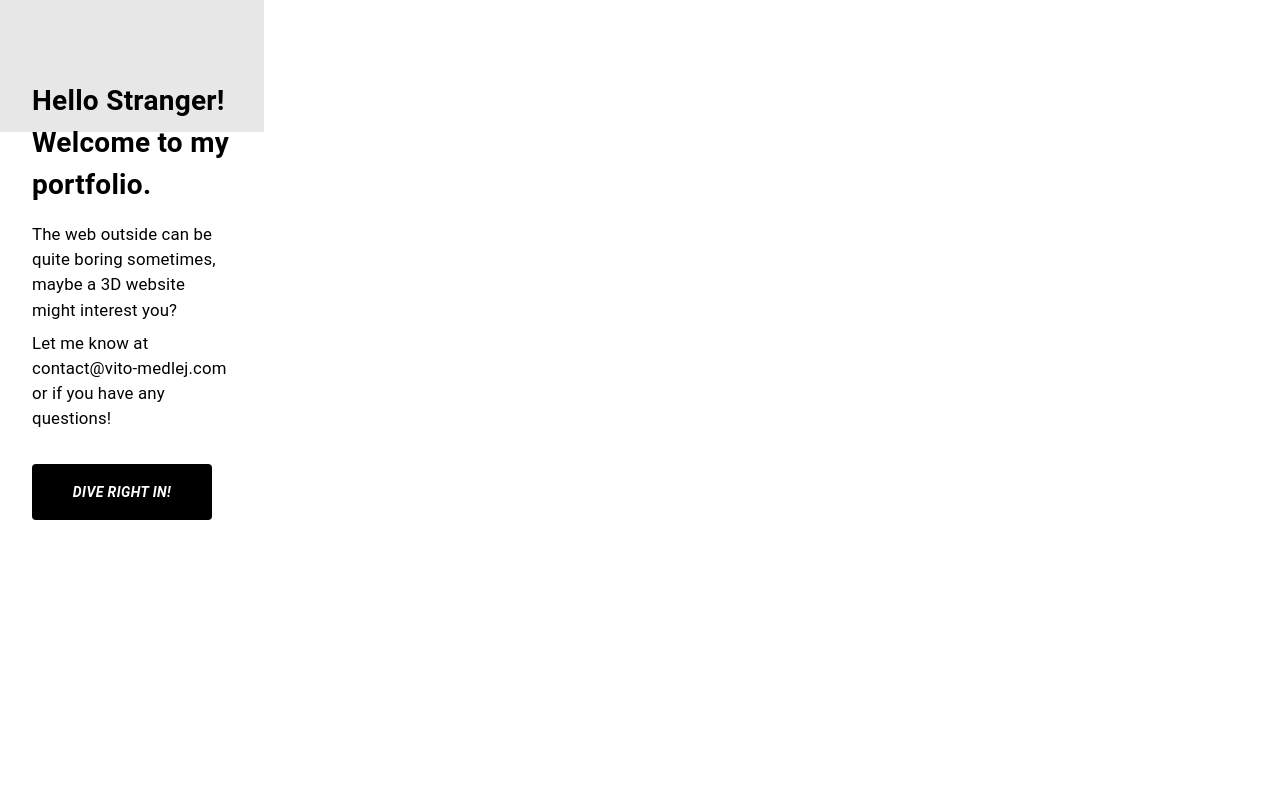
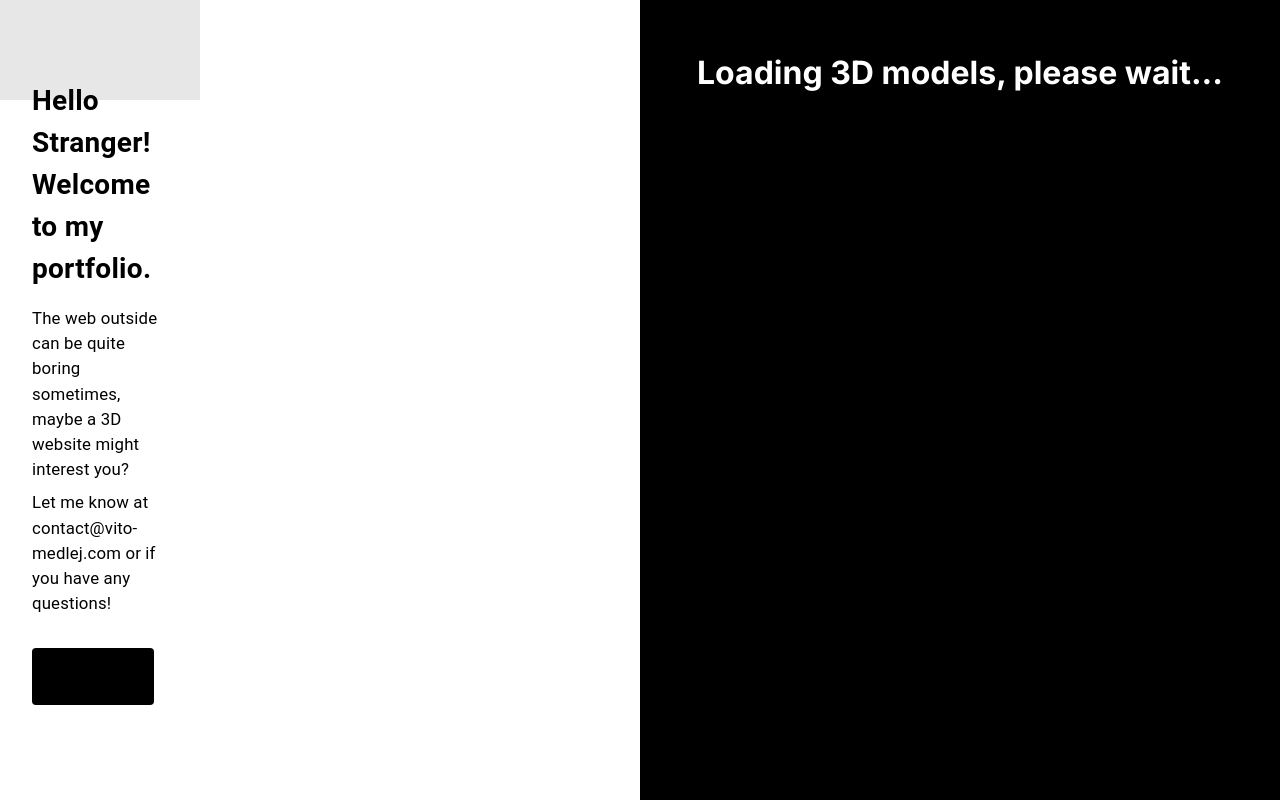
Before and after one commit to VitoMedlej/threejs-portfolio, a Next.js app: page / in a window 1280 px wide. Built offline with nearby package versions, Linux system fonts and the light colour scheme; no server answers.

Commit message:
starter fullscreen + loading

```diff
--- a/src/app/Context/Context.tsx
+++ b/src/app/Context/Context.tsx
@@ -3,6 +3,7 @@ import { createContext, useContext, useEffect, useState } from "react";
 
 
 export const FullScreenContext = createContext < any > ({});
+export const IsLoadedContext = createContext < any > (false);
 
 
 
@@ -11,12 +12,18 @@ export const FullScreenContext = createContext < any > ({});
       }
       ) => {
         const [isfullscreen,
-            setFullScreen] = useState(false);
+          setFullScreen] = useState(false);
 
+          const [isLoaded,
+            setLoaded] = useState(false);
+
+            console.log('isLoaded: ', isLoaded);
 
             return (
                 <FullScreenContext.Provider value={{isfullscreen,setFullScreen}}>
+                <IsLoadedContext.Provider value={{isLoaded,setLoaded}}>
             {children}
+    </IsLoadedContext.Provider>
     </FullScreenContext.Provider>
             )
         }
@@ -24,3 +31,4 @@ export const FullScreenContext = createContext < any > ({});
 export default ContextWrapper
 
 export const useFullscreen = () => useContext(FullScreenContext);
+export const useLoadState = () => useContext(IsLoadedContext);
--- a/src/app/Starter/Starter.tsx
+++ b/src/app/Starter/Starter.tsx
@@ -2,10 +2,11 @@
 import React, { useContext, useEffect } from 'react';
 import Box from '@mui/material/Box';
 import { Button, Typography } from '@mui/material';
-import { useFullscreen } from '../Context/Context';
+import { useFullscreen, useLoadState } from '../Context/Context';
 
 const Starter = () => {
   const { isfullscreen, setFullScreen } = useFullscreen();
+  const {isLoaded} = useLoadState()
 
   useEffect(() => {
     const handleFullScreenChange = () => {
@@ -45,11 +46,12 @@ const Starter = () => {
       <Typography sx={{ fontSize: '1.05em', pt: 1, fontWeight: 400 }}>
         Let me know at contact@vito-medlej.com or if you have any questions!
       </Typography>
-      <Button
+    {  <Button
+    disabled={!isLoaded}
         onClick={handleFullScreen}
         sx={{ py:2,fontWeight:600,width: '90%', fontStyle: 'italic', ':hover': { color: 'black', border: '1px solid black' }, background: 'black', color: 'white', mt: 4 }}>
         DIVE RIGHT IN!
-      </Button>
+      </Button>}
       </Box>
 
     </Box>
--- a/src/app/desktop/Desktop.tsx
+++ b/src/app/desktop/Desktop.tsx
@@ -3,14 +3,15 @@ import React, { useRef, useEffect, useState } from "react";
 import * as THREE from "three";
 import { PointerLockControls } from "three/examples/jsm/controls/PointerLockControls.js";
 // import MobileButtons from "../MobileButtons/MobileButtons";
-import { GLTFLoader, MTLLoader } from "three-stdlib";
+import { GLTFLoader } from "three-stdlib";
 import Stats from 'stats.js';
-import { useFullscreen } from "../Context/Context";
+import { useFullscreen, useLoadState } from "../Context/Context";
 
 
 const ThreeScene: React.FC = () => {
   const canvasRef = useRef<HTMLCanvasElement>(null);
   const { isfullscreen, setFullScreen } = useFullscreen();
+  const {isLoaded, setLoaded} = useLoadState()
 
 
 
@@ -117,8 +118,15 @@ gltfloader.load('/materials/new.glb', (gltf: any) => {
   scene.add(gltf.scene);
 
   modelsLoaded = true;
-  if (modelsLoaded) startRendering(); // Trigger rendering after models load
+  if (modelsLoaded) {
+    startRendering();
+    setLoaded(true);
+  } else {
+    setLoaded(false);
+  }
 }, undefined, (error: any) => {
+  setLoaded(false);
+
   console.error('An error occurred loading the model:', error);
 });
 
@@ -375,7 +383,9 @@ scene.add(ambientLight);
           // Render only when models are loaded
           if (modelsLoaded) {
             handleMovement();
+
             renderer.render(scene, camera);
+            setLoaded(true);
           }
         };
         animate();
@@ -392,9 +402,23 @@ scene.add(ambientLight);
   }, []);
 
   return (
+    <>
     <div id="fullscreen-container" style={{ maxWidth:'1600px',margin:'0 auto', position: 'relative', width: '100vw', height: '100vh !Important' }}>
     <canvas ref={canvasRef} style={{ width: '100vh', height: '100vh !Important' }} />
   </div>
+  {!isLoaded ? <div id="fullscreen-container" style={{
+    // paddingTop:'51vh',
+    textAlign:'center',
+
+    height:'100vh', background:'black',color:'white', position: 'absolute',top:'0',right:0,width: '50vw' }}>
+   <h1 style={{paddingTop:'1em'}}>
+   Loading 3D models, please wait...
+   </h1>
+  </div>
+: <></>
+}
+</>
+
   );
 };
 
--- a/src/app/layout.tsx
+++ b/src/app/layout.tsx
@@ -19,7 +19,9 @@ export default function RootLayout({
   return (
     <html lang="en">
 
-      <body style={{position:'relative', height: '100vh', display: 'flex', flexDirection: 'row', justifyContent: 'space-between'}} className={inter.className}>
+      <body style={{
+        overflowX:'hidden',
+        position:'relative', height: '100vh', display: 'flex', flexDirection: 'row', justifyContent: 'space-between'}} className={inter.className}>
       <ContextWrapper>
 
        <Starter/>
--- a/src/app/mobile/Mobile.tsx
+++ b/src/app/mobile/Mobile.tsx
@@ -3,13 +3,18 @@ import {useEffect, useRef} from 'react';
 import * as THREE from 'three';
 import { GLTFLoader } from 'three/examples/jsm/loaders/GLTFLoader.js';
 import MobileButtons from '../MobileButtons/MobileButtons';
+import { useLoadState } from '../Context/Context';
+import { Box } from '@mui/material';
 
 export default function Home() {
     const canvasRef = useRef < any > (null);
+    const {isLoaded, setLoaded} = useLoadState()
     useEffect(() => {
+      console.log('canvasRef.current: ', canvasRef.current);
         if (!canvasRef.current)
             return;
         let modelsLoaded = false;
+        console.log('modelsLoaded: ', modelsLoaded);
 
 
 
@@ -127,8 +132,19 @@ export default function Home() {
           scene.add(gltf.scene);
 
           modelsLoaded = true;
-          if (modelsLoaded) startRendering(); // Trigger rendering after models load
+          if (modelsLoaded) {
+
+            startRendering();
+            setLoaded(true);
+          }
+          else {
+            setLoaded(false);
+
+          }
+            // Trigger rendering after models load
         }, undefined, (error: any) => {
+          setLoaded(false);
+
           console.error('An error occurred loading the model:', error);
         });
 
@@ -350,6 +366,8 @@ const barrierBoundingBoxes = barriers.map(barrier => {
 
 
 const startRendering = () => {
+  setLoaded(true);
+
   const animate = () => {
     requestAnimationFrame(animate);
 
@@ -428,10 +446,22 @@ const startRendering = () => {
    {/* <PictureFrame ref={pictureFrameRef} /> */}
 
    <>
-  { <div id="fullscreen-container" style={{ position: 'relative',width: '100%',  height: '100vh' }}>
+  <div id="fullscreen-container" style={{ position: 'relative',width: '100%',  height: '100vh' }}>
       <canvas ref={canvasRef} style={{     width: '100%', height: '100%' }} />
-      <MobileButtons />
-    </div>}
+      {isLoaded && <MobileButtons />}
+    </div>
+
+    {!isLoaded ? <div id="fullscreen-container" style={{
+      paddingTop:'51vh',
+      textAlign:'center',
+
+      height:'50vh', background:'black',color:'white', position: 'absolute',top:'0',right:0,width: '100%' }}>
+     <h1 style={{paddingTop:'1em'}}>
+     Loading 3D models, please wait...
+     </h1>
+    </div>
+  : <></>
+  }
   </>
   </ >
 };
--- a/src/styles/styles.css
+++ b/src/styles/styles.css
@@ -1,22 +1,34 @@
 .main-title {
   background: rgb(231, 231, 231);
   color: black;
-  width: 50vw;
-  height: 100vh;
+  width: 100vw;
+  height: 50vh;
   position: absolute;
   left: 0%;
   transform: translateX(0%);
   z-index: 134124 !important;
-  padding: 1em 2em;
   text-align: left;
   max-width: 500px;
+}
+.main-title div {
+  padding: 1em 2em;
 }
 
 @media (max-width: 550px) {
   .main-title {
     width: 100%;
-    padding: 0;
-    height: 60vh;
+    padding: 0.45em 0.25em !important;
+    height: 48vh;
+  }
+  .main-title h1 {
+    font-size: 1.5em;
+    padding: 0 !important;
+  }
+  .main-title p {
+    font-size: 0.85em;
+  }
+  .main-title div {
+    padding: 0 !important;
   }
 }
 body {
--- a/src/styles/styles.scss
+++ b/src/styles/styles.scss
@@ -1,21 +1,38 @@
 .main-title {
     background: rgb(231, 231, 231);
     color: black;
-    width: 50vw;
-    height:100vh;
+    width: 100vw;
+    height:50vh;
     position: absolute;
     left: 0%;
     transform: translateX(0%);
     z-index: 134124 !important;
-    padding: 1em 2em;
+    div {
+      padding: 1em 2em;
+    }
     text-align: left;
     max-width:500px;
   }
 @media (max-width:550px) {
+
+
     .main-title {
            width: 100%;
-           padding:0;
-    height: 60vh;
+           padding:.45em .25em !important;
+    height: 48vh;
+    h1 {
+      font-size: 1.5em;
+      padding:0 !important;
+
+    }
+    p {
+      font-size: .85em;
+
+    }
+    div {
+      padding:0 !important;
+
+    }
     }
 }
 body {
```
Also changed, not shown: 1 other file (tests, documents, lock files or other folders).
